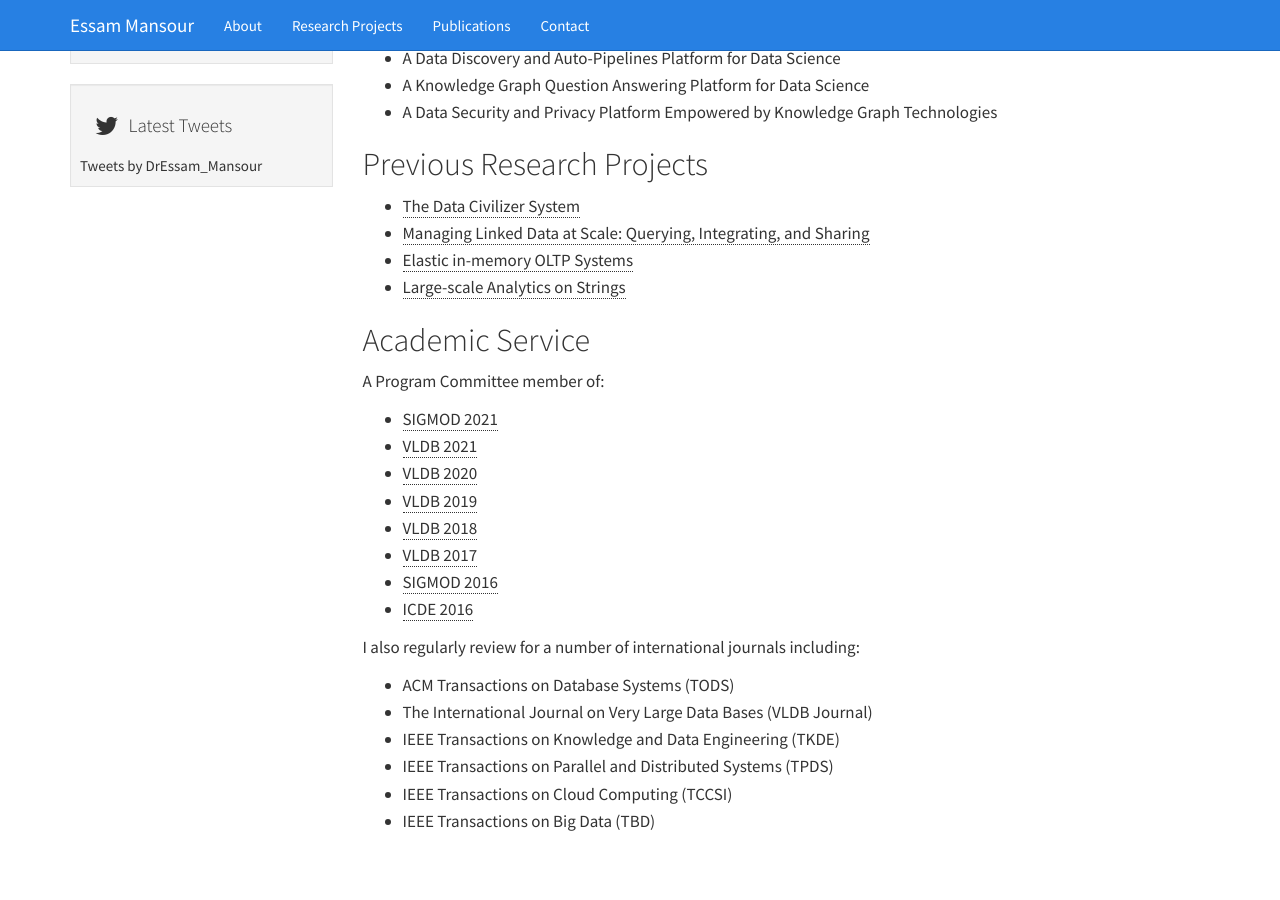
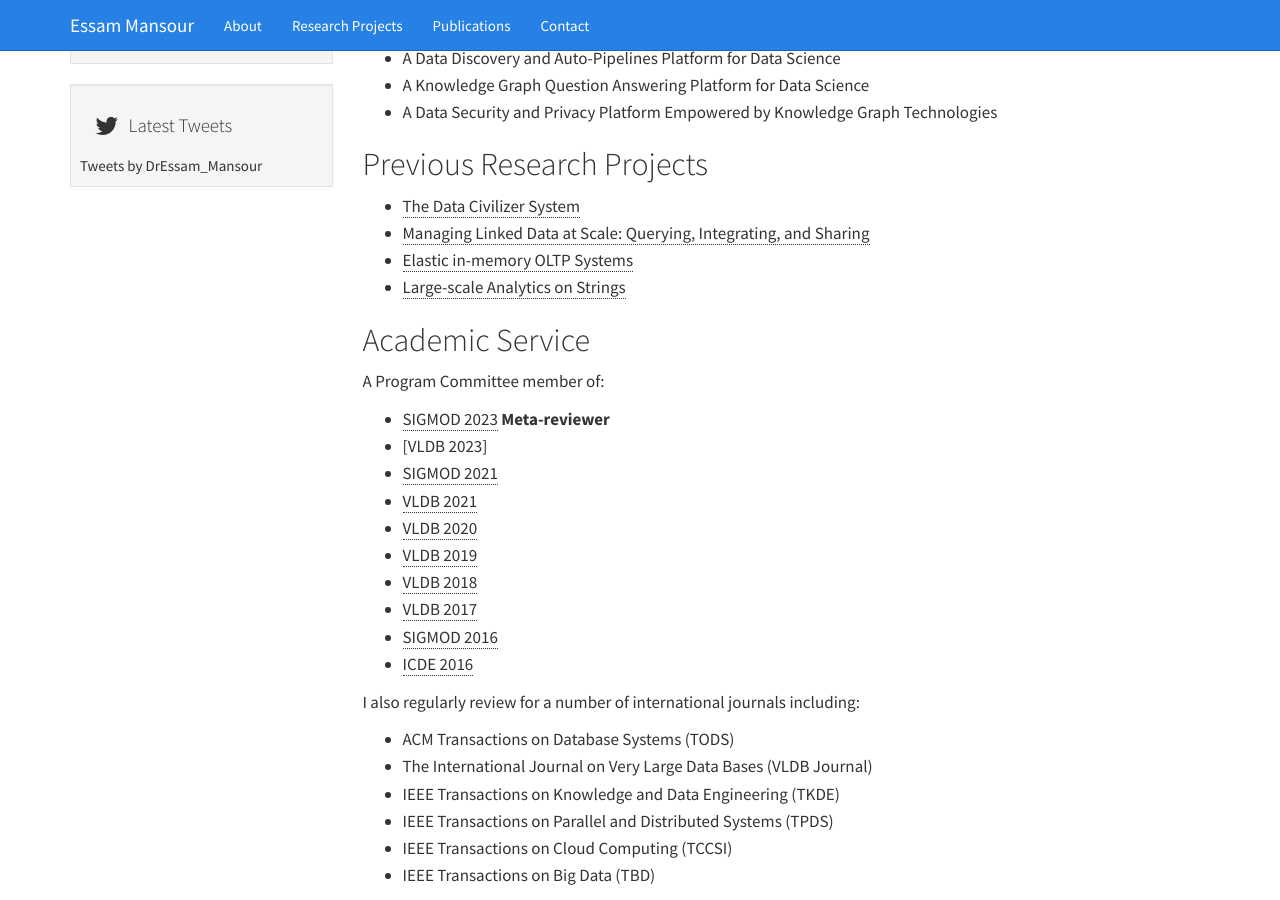
Before and after one commit to mansoure/mansoure.github.io, a Jekyll site: the page built from index.md, in a window 1280 px wide and 900 px high, scrolled down 915 px. Built offline with Jekyll 4.4.1, drawn with Linux system fonts in a browser that asks for light colours; comment, search, counter and statistics services are not loaded; before the commit the page ends 1761 px from its top, so only the background shows below that.

Commit message:
Update index.md

```diff
--- a/index.md
+++ b/index.md
@@ -44,7 +44,8 @@ I am an assistant professor in the Department of Computer-Science and Software E
 
 ## Academic Service
 A Program Committee member of:
-
+- [SIGMOD 2023](https://2023.sigmod.org/) **Meta-reviewer**
+- [VLDB 2023]
 - [SIGMOD 2021](https://2021.sigmod.org/org_sigmod_pc.shtml)
 - [VLDB 2021](https://vldb.org/2021/)
 - [VLDB 2020](https://vldb2020.org/pvldb.html)
```
